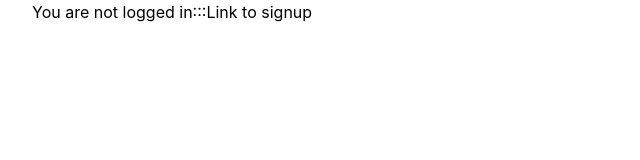
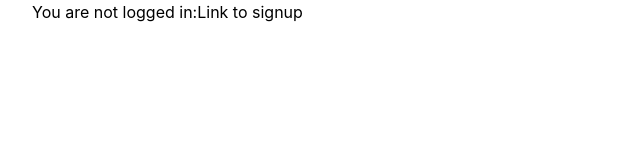
Before and after one commit to JoeLan124/nextauth, a Next.js app: page / in a window 1280 px wide. Shown: the top 160 px of the page, without its empty margins (0-640 px from the left). Built offline with nearby package versions, Linux system fonts and the light colour scheme; no server answers.

Commit message:
small changes2

```diff
--- a/pages/index.js
+++ b/pages/index.js
@@ -12,10 +12,10 @@ export default function Home() {
   return (
     <div className={styles.container}>
       {session ? (
-        <p>You are logged in:::</p>
+        <p>You are logged in:</p>
       ) : (
         <p>
-          You are not logged in:::
+          You are not logged in:
           <Link href="/api/auth/signin">Link to signup</Link>
         </p>
       )}
```
